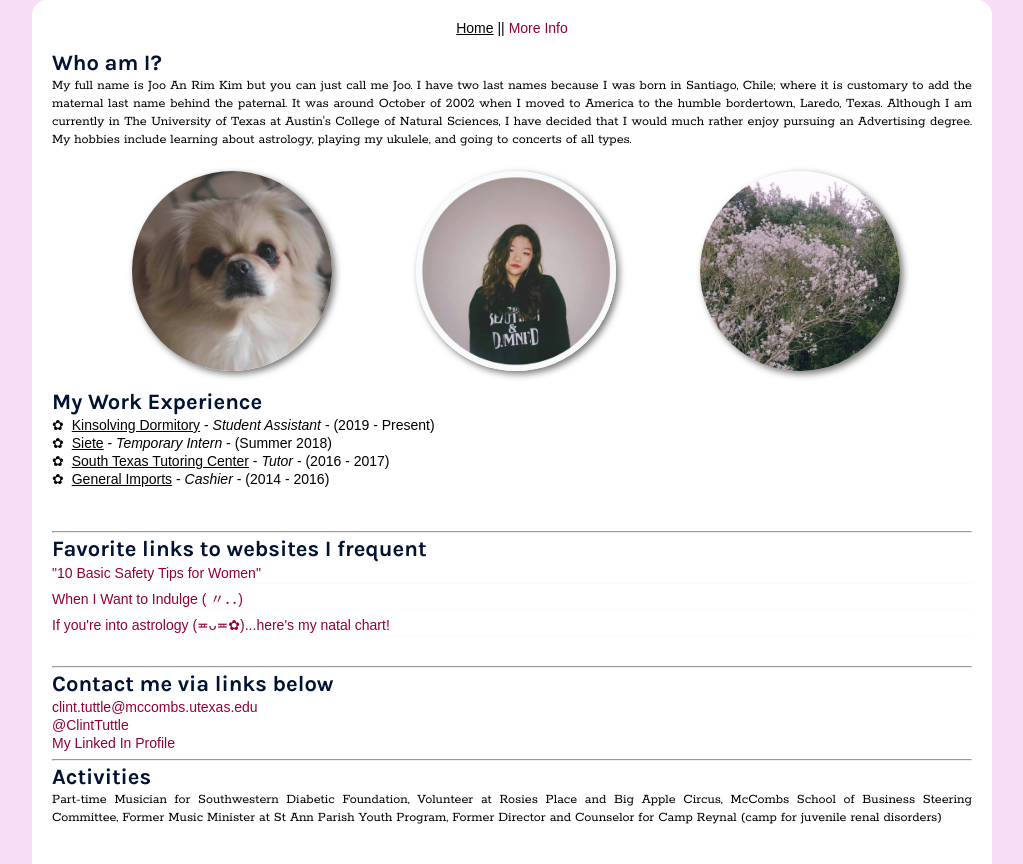
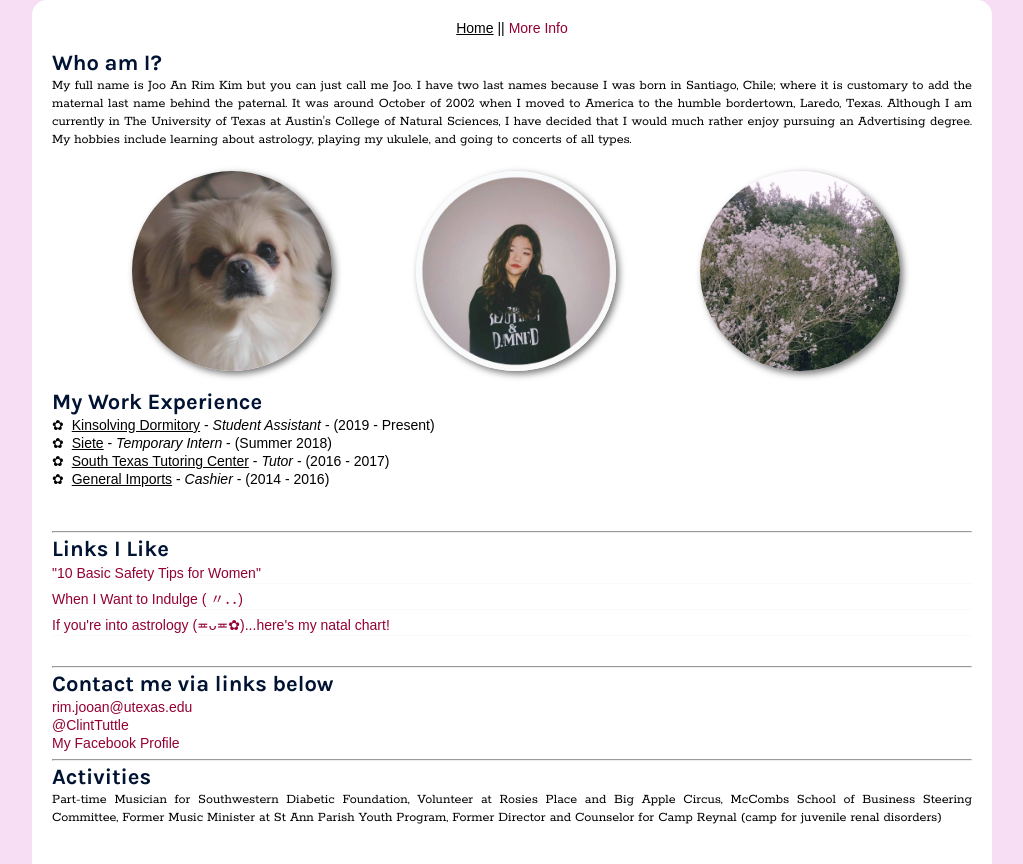
Before and after one commit to jooanrim/jooanrim.github.io, a plain HTML site: page index.html in a window 1280 px wide. Shown: the part 77-941 px from the top of the page, without its empty margins (128-1151 px from the left). Drawn offline with Linux system fonts and the light colour scheme.

Commit message:
Merge branch 'master' of https://github.com/jooanrim/jooanrim.github.io

```diff
--- a/index.html
+++ b/index.html
@@ -78,7 +78,7 @@
           <br>						<!--HINT - This is the code to add a blank line-->
           <hr>
           </hr>					<!--HINT - This is the code to create a horizontal line-->
-          <h1><b>Favorite links to websites I frequent</b></h1>
+          <h1><b>Links I Like</b></h1>
           <ul class=links>
             <li><a href="https://jellyfishreview.wordpress.com/2018/11/21/10-basic-safety-tips-for-women-by-genevieve-mills/" target="_blank">"10 Basic Safety Tips for Women"</a></li>
             <li><a href="https://www.youtube.com/user/BonAppetitDotCom" target="_blank">When I Want to Indulge ( 〃．．)</a></li>
@@ -89,11 +89,11 @@
           </hr>
           <h1>Contact me via links below</h1>
           <!--link to email-->
-          <a href="mailto:clint.tuttle@mccombs.utexas.edu">clint.tuttle@mccombs.utexas.edu</a>
+          <a href="mailto:rim.jooan@utexas.edu">rim.jooan@utexas.edu</a>
           <br>
-          <a href="https://twitter.com/ClintTuttle" target="_blank">@ClintTuttle</a>
+          <a href="https://www.instagram.com/jooanrim/" target="_blank">@ClintTuttle</a>
           <br>
-          <a href="http://www.linkedin.com/in/clinttuttle" target="_blank">My Linked In Profile</a>
+          <a href="https://www.facebook.com/jooan.rim" target="_blank">My Facebook Profile</a>
           <br>						<!--HINT - This is the code to add a blank line-->
           <hr>
           </hr>
```
Also changed, not shown: page2.html (+2 -2 lines), 1 other file.
